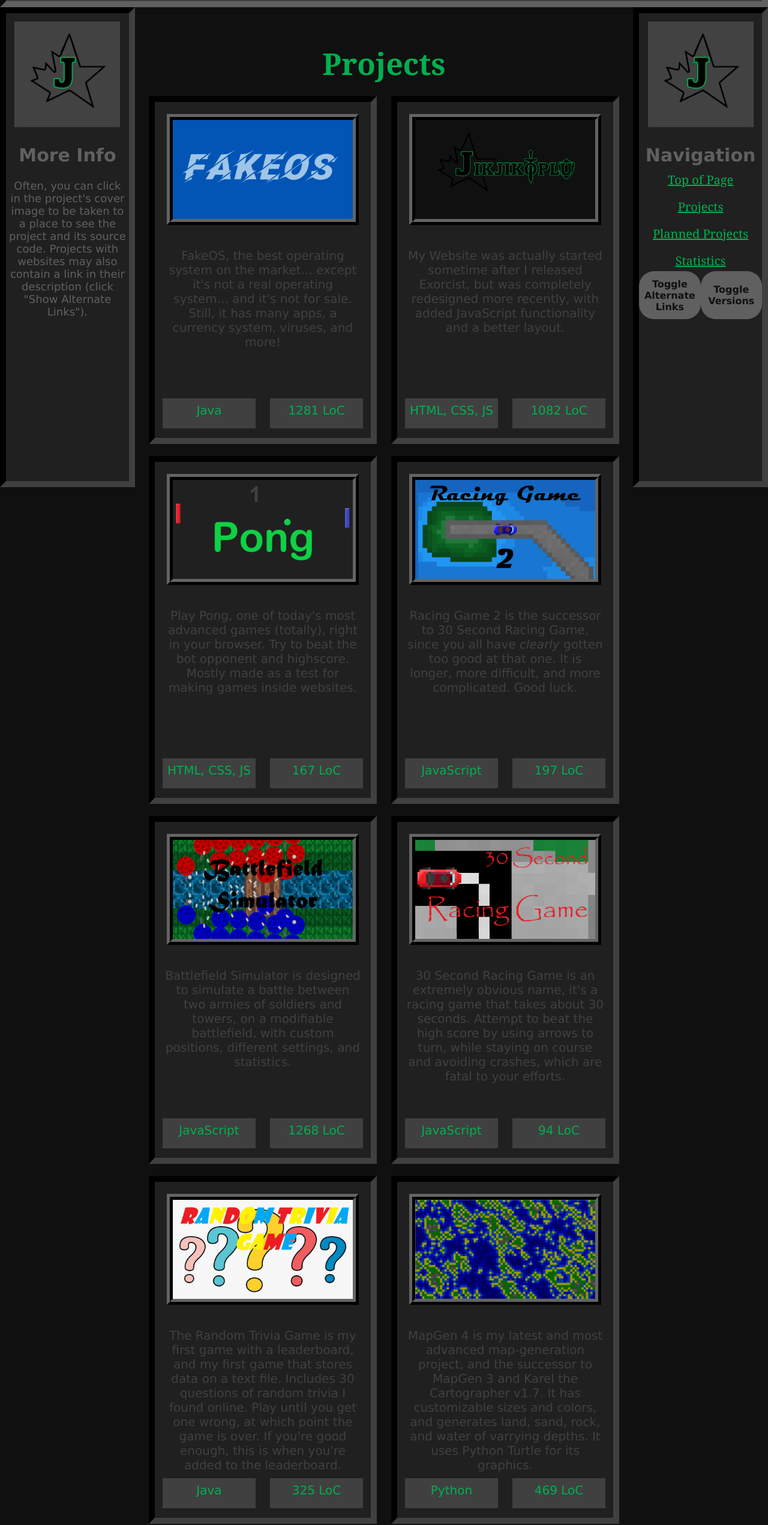
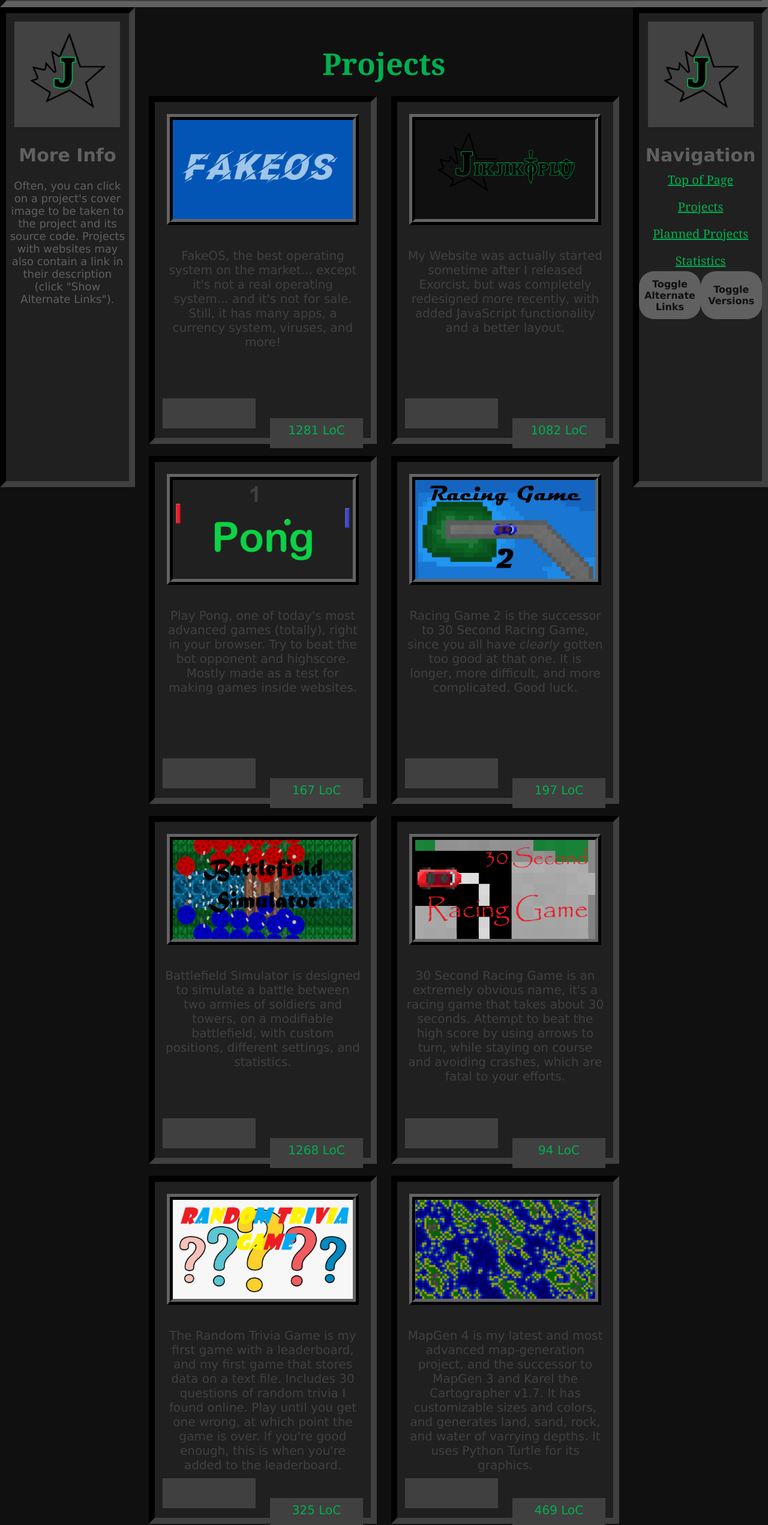
Before and after one commit to jikjikoplu/MyWebsite, a plain HTML site: page index.html in a window 1280 px wide. Shown: the part 258-2800 px from the top of the page at 60% size. Drawn offline with Linux system fonts and the light colour scheme.

Commit message:
Update v2.7.1

```diff
--- a/index.html
+++ b/index.html
@@ -17,7 +17,7 @@
 		<meta property="og:title" content="My Website" />
 		<meta property="og:description" content="A shared place for my shared projects." />
 		<meta property="og:url" content="https://jikjikoplu.github.io/MyWebsite/" />
-        <meta property="og:image" content="images/logo-j-dark">
+        <meta property="og:image" content="images/logo-j-dark.png">
 
 	</head>
 
@@ -51,10 +51,10 @@
             <!--Description-->
             <p class="section-title">More Info</p>
             <p id="more-info">
-                Often, you can click in the project's cover image
-                to be taken to a place to see the project and its source code.
-                Projects with websites may also contain a link in their
-                description (click "Show Alternate Links").
+                Often, you can click on a project's cover image to be taken to
+                the project and its source code. Projects with websites may
+                also contain a link in their description
+                (click "Show Alternate Links").
             </p>
         </div>
 
@@ -91,7 +91,7 @@
                     </p>
                 </div>
                 <div class="project-tag">
-                    <p class="project-tag-text">Java</p>
+                    <p class="project-tag-text first-tag"></p>
                 </div>
                 <div class="project-tag">
                     <p class="project-tag-text second-tag"></p>
@@ -114,7 +114,7 @@
                     </p>
                 </div>
                 <div class="project-tag">
-                    <p class="project-tag-text">HTML, CSS, JS</p>
+                    <p class="project-tag-text first-tag"></p>
                 </div>
                 <div class="project-tag">
                     <p class="project-tag-text second-tag"></p>
@@ -137,7 +137,7 @@
                         class="project-alt-link" id="alt-link-pong"></a>
                 </div>
                 <div class="project-tag">
-                    <p class="project-tag-text">HTML, CSS, JS</p>
+                    <p class="project-tag-text first-tag"></p>
                 </div>
                 <div class="project-tag">
                     <p class="project-tag-text second-tag"></p>
@@ -157,12 +157,10 @@
                         complicated. Good luck.
                     </p>
                     <a href="https://racing-game-2.jikjikoplu.repl.co/" target="_blank"
-                        class="project-alt-link" id="alt-link-rg2-1"></a>
-                    <a href="https://jikjikoplu.github.io/racing-game-2-alternate/" target="_blank"
-                        class="project-alt-link" id="alt-link-rg2-2"></a>
+                        class="project-alt-link" id="alt-link-rg2"></a>
                 </div>
                 <div class="project-tag">
-                    <p class="project-tag-text">JavaScript</p>
+                    <p class="project-tag-text first-tag"></p>
                 </div>
                 <div class="project-tag">
                     <p class="project-tag-text second-tag"></p>
@@ -186,7 +184,7 @@
                         class="project-alt-link" id="alt-link-basim"></a>
                 </div>
                 <div class="project-tag">
-                    <p class="project-tag-text">JavaScript</p>
+                    <p class="project-tag-text first-tag"></p>
                 </div>
                 <div class="project-tag">
                     <p class="project-tag-text second-tag"></p>
@@ -211,7 +209,7 @@
                         class="project-alt-link" id="alt-link-3srg"></a>
                 </div>
                 <div class="project-tag">
-                    <p class="project-tag-text">JavaScript</p>
+                    <p class="project-tag-text first-tag"></p>
                 </div>
                 <div class="project-tag">
                     <p class="project-tag-text second-tag"></p>
@@ -237,7 +235,7 @@
                     </p>
                 </div>
                 <div class="project-tag">
-                    <p class="project-tag-text">Java</p>
+                    <p class="project-tag-text first-tag"></p>
                 </div>
                 <div class="project-tag">
                     <p class="project-tag-text second-tag"></p>
@@ -259,7 +257,7 @@
                     </p>
                 </div>
                 <div class="project-tag">
-                    <p class="project-tag-text">Python</p>
+                    <p class="project-tag-text first-tag"></p>
                 </div>
                 <div class="project-tag">
                     <p class="project-tag-text second-tag"></p>
@@ -282,7 +280,7 @@
                     </p>
                 </div>
                 <div class="project-tag">
-                    <p class="project-tag-text">Java</p>
+                    <p class="project-tag-text first-tag"></p>
                 </div>
                 <div class="project-tag">
                     <p class="project-tag-text second-tag"></p>
@@ -303,7 +301,7 @@
                     </p>
                 </div>
                 <div class="project-tag">
-                    <p class="project-tag-text">Python</p>
+                    <p class="project-tag-text first-tag"></p>
                 </div>
                 <div class="project-tag">
                     <p class="project-tag-text second-tag"></p>
@@ -326,7 +324,7 @@
                         class="project-alt-link" id="alt-link-tdim"></a>
                 </div>
                 <div class="project-tag">
-                    <p class="project-tag-text">JavaScript</p>
+                    <p class="project-tag-text first-tag"></p>
                 </div>
                 <div class="project-tag">
                     <p class="project-tag-text second-tag"></p>
@@ -345,7 +343,7 @@
                     </p>
                 </div>
                 <div class="project-tag">
-                    <p class="project-tag-text">Python</p>
+                    <p class="project-tag-text first-tag"></p>
                 </div>
                 <div class="project-tag">
                     <p class="project-tag-text second-tag"></p>
@@ -369,7 +367,7 @@
                     </p>
                 </div>
                 <div class="project-tag">
-                    <p class="project-tag-text">Python</p>
+                    <p class="project-tag-text first-tag"></p>
                 </div>
                 <div class="project-tag">
                     <p class="project-tag-text second-tag"></p>
@@ -391,7 +389,7 @@
                     </p>
                 </div>
                 <div class="project-tag">
-                    <p class="project-tag-text">Python</p>
+                    <p class="project-tag-text first-tag"></p>
                 </div>
                 <div class="project-tag">
                     <p class="project-tag-text second-tag"></p>
```
